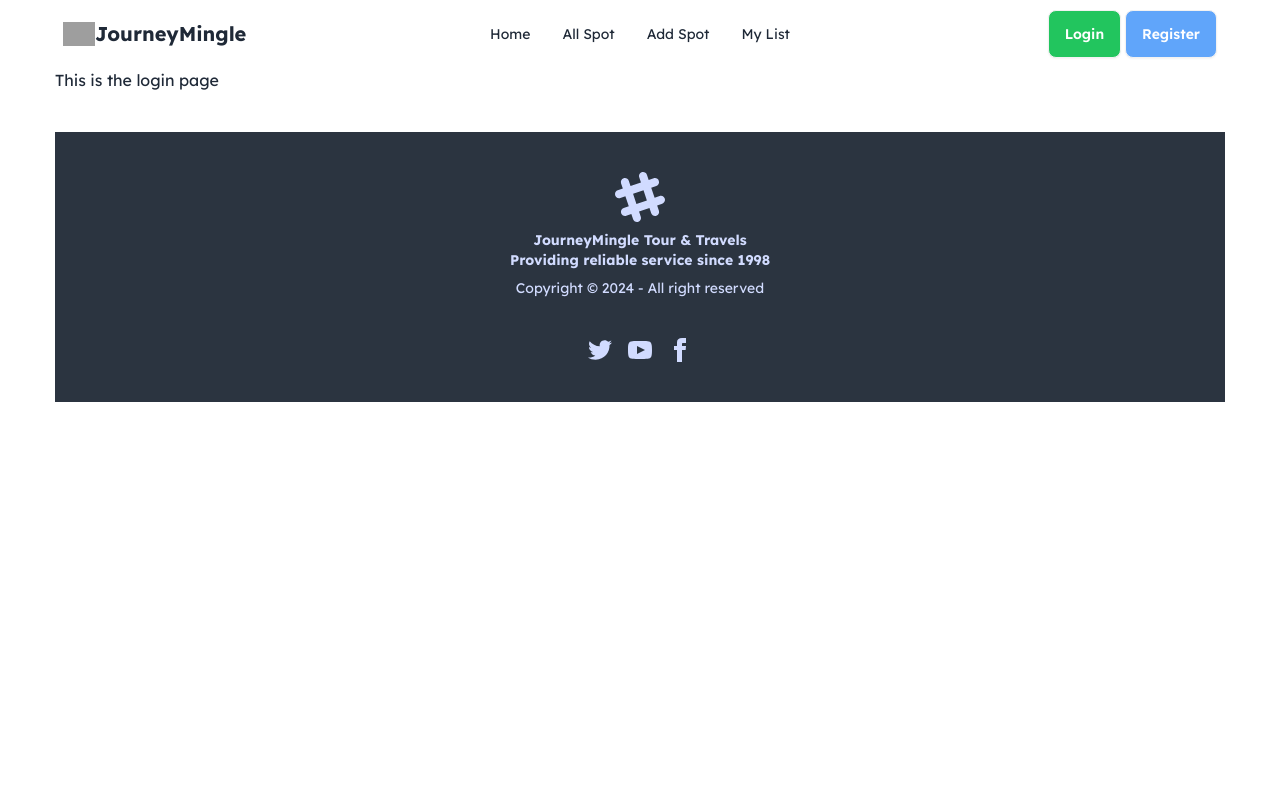
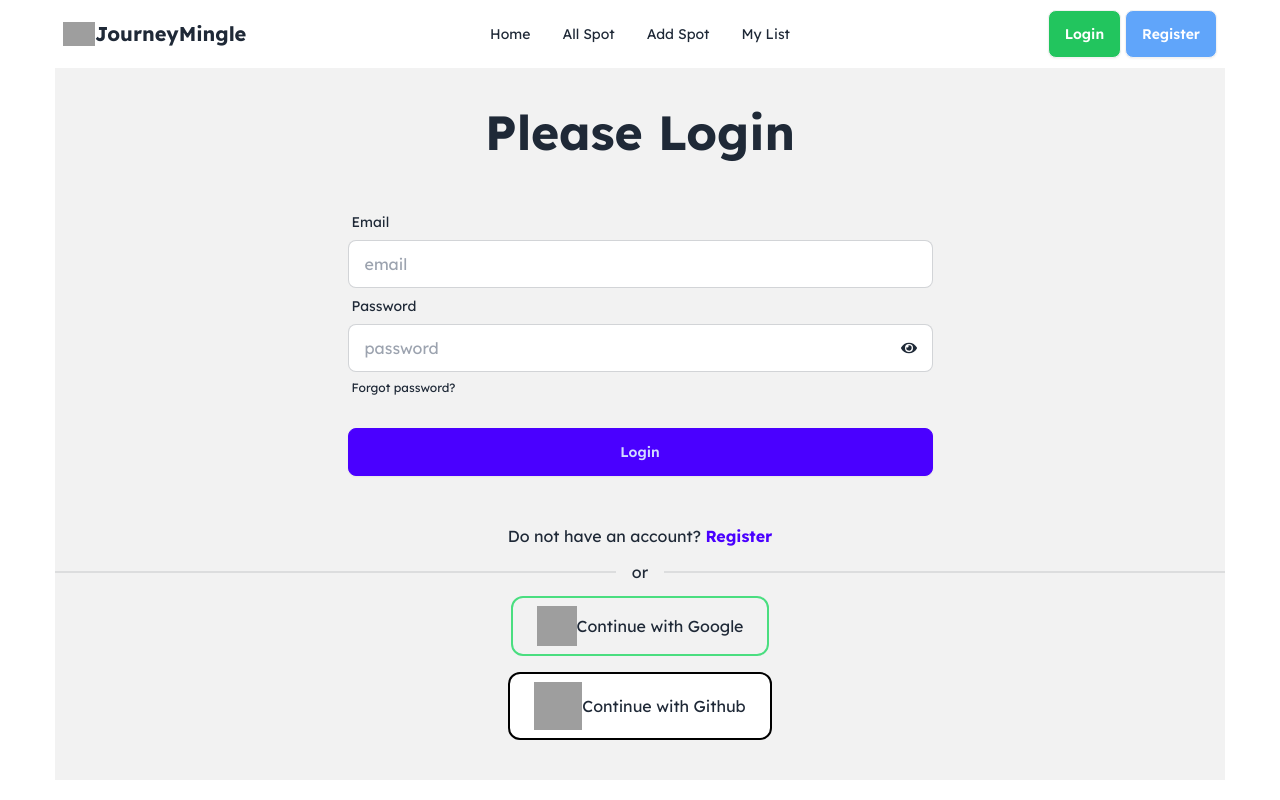
Before and after one commit to Sa18-f/Tourism-Management-client, a React (Vite) app: page /login in a window 1280 px wide. Shown: the top 800 px of the page. Built offline with nearby package versions, Linux system fonts and the light colour scheme; no server answers; grey boxes are pictures that could not be loaded.

Commit message:
private route created

```diff
--- a/src/Components/Login/Login.jsx
+++ b/src/Components/Login/Login.jsx
@@ -1,9 +1,73 @@
+import { Link, useLocation, useNavigate } from "react-router-dom";
 
+import { useForm } from "react-hook-form";
+import UseAuth from "../../Hooks/UseAuth";
+import { ToastContainer, toast } from "react-toastify";
+import { useState } from "react";
+import { FaEye } from "react-icons/fa";
+import SocialLogin from "../SocialLogin/SocialLogin";
 
 const Login = () => {
+    const { loginUser } = UseAuth();
+    const [showPassword, setShowPassword] = useState(false);
+    const {
+        register,
+        handleSubmit,
+        formState: { errors },
+    } = useForm();
+    // navigation system
+    const navigate = useNavigate();
+    const location = useLocation();
+    const form = location?.state;
+
+    const onSubmit = data => {
+        const { email, password } = data;
+        loginUser(email, password)
+            .then(result => {
+                if (result.user) {
+                    navigate(form);
+                    toast.success("Login successful");
+                }
+                else {
+                    toast.error("Invalid email or password")
+                }
+            })
+            .catch(error => {
+                console.error(error)
+                toast.error("An error occurred. Please try again later.");
+            })
+    }
     return (
-        <div>
-            <h1>This is the login page</h1>
+        <div className="bg-base-200 py-10">
+            <h2 className="text-5xl font-bold text-center">Please Login</h2>
+            <form onSubmit={handleSubmit(onSubmit)} className="md:w-3/4 lg:w-1/2 mx-auto py-12">
+                <div className="form-control">
+                    <label className="label">
+                        <span className="label-text">Email</span>
+                    </label>
+                    <input type="email" name="email" placeholder="email" className="input input-bordered"  {...register("email", { required: true })} />
+                    {errors.email && <span className="text-red-500">This field is required</span>}
+                </div>
+                <div className="form-control">
+                    <label className="label">
+                        <span className="label-text">Password</span>
+                    </label>
+                    <div className="join">
+                        <input type={showPassword ? 'text' : 'password'} placeholder="password" name="password" className="w-full input input-bordered" {...register("password")} required />
+                        <FaEye className="my-auto -ml-8" onClick={() => setShowPassword(!showPassword)} />
+                    </div>
+                    {errors.password && <span className="text-red-500">{errors.password.message}</span>}
+                    <label className="label">
+                        <a href="#" className="label-text-alt link link-hover">Forgot password?</a>
+                    </label>
+                </div>
+                <div className="form-control mt-6">
+                    <button className="btn btn-primary">Login</button>
+                </div>
+            </form>
+            <p className="text-center">Do not have an account? <Link to='/register'><span className="text-primary font-bold">Register</span></Link></p>
+            <SocialLogin></SocialLogin>
+            <ToastContainer></ToastContainer>
         </div>
     );
 };
--- a/src/Components/Navbar/Navbar.jsx
+++ b/src/Components/Navbar/Navbar.jsx
@@ -1,8 +1,5 @@
 import { Link, NavLink } from "react-router-dom";
 import UseAuth from "../../Hooks/UseAuth";
-
-
-
 
 const Navbar = () => {
     const links = <>
@@ -38,7 +35,7 @@ const Navbar = () => {
                         </div>
                         <button
                             onClick={logout}
-                            className="btn">Logout</button>
+                            className="btn btn-primary">Logout</button>
                     </div>
                         :
                         <div className="flex gap-1">
--- /dev/null
+++ b/src/Components/PrivateRoute/PrivateRoute.jsx
@@ -0,0 +1,16 @@
+import { Navigate, useLocation } from "react-router-dom";
+import UseAuth from "../../Hooks/UseAuth";
+
+const PrivateRoute = ({children}) => {
+    const {user, loading} = UseAuth();
+    const location = useLocation();
+    if(loading){
+        return <div className="text-5xl text-center font-bold flex justify-center items-center min-h-96">Loading<span className="loading loading-dots loading-lg"></span></div>
+    }
+    if(user){
+        return children
+    }
+    return <Navigate to="/login" state={{from: location}} replace></Navigate>
+};
+
+export default PrivateRoute;
--- a/src/Components/Register/Register.jsx
+++ b/src/Components/Register/Register.jsx
@@ -40,6 +40,18 @@ const Register = () => {
         const { email, password } = data;
         createUser(email, password)
             .then(result => {
+                const user = {email};
+                fetch('http://localhost:4000/user', {
+                    method: "POST",
+                    headers: {
+                        'content-type': 'application/json'
+                    },
+                    body: JSON.stringify(user)
+                })
+                .then(res => res.json())
+                .then(data => {
+                    console.log(data)
+                })
                 if (result.user) {
                     navigate(form);
                 }
--- a/src/Components/Routes/Routes.jsx
+++ b/src/Components/Routes/Routes.jsx
@@ -8,6 +8,7 @@ import Login from "../Login/Login";
 import Register from "../Register/Register";
 import ViewDetails from "../ViewDetails/ViewDetails";
 import ErrorPage from "../ErrorPage/ErrorPage";
+import PrivateRoute from "../PrivateRoute/PrivateRoute";
 
 
 const Routes = createBrowserRouter([
@@ -23,7 +24,9 @@ const Routes = createBrowserRouter([
             },
             {
                 path: '/addSpot',
-            element: <AddSpots></AddSpots>
+                element: <PrivateRoute>
+                    <AddSpots></AddSpots>
+                </PrivateRoute>
             },
             {
                 path: '/allSpots',
@@ -32,7 +35,9 @@ const Routes = createBrowserRouter([
             },
             {
                 path: '/myList',
-            element: <MyList></MyList>
+                element: <PrivateRoute>
+                    <MyList></MyList>
+                </PrivateRoute>
             },
             {
                 path: '/login',
@@ -44,7 +49,9 @@ const Routes = createBrowserRouter([
             },
             {
                 path: '/spots/:id',
-            element: <ViewDetails></ViewDetails>,
+                element: <PrivateRoute>
+                    <ViewDetails></ViewDetails>
+                </PrivateRoute>,
                 loader: () => fetch('http://localhost:4000/spots')
             }
         ]
```
Lines whose indentation alone changed are shown as unchanged.
